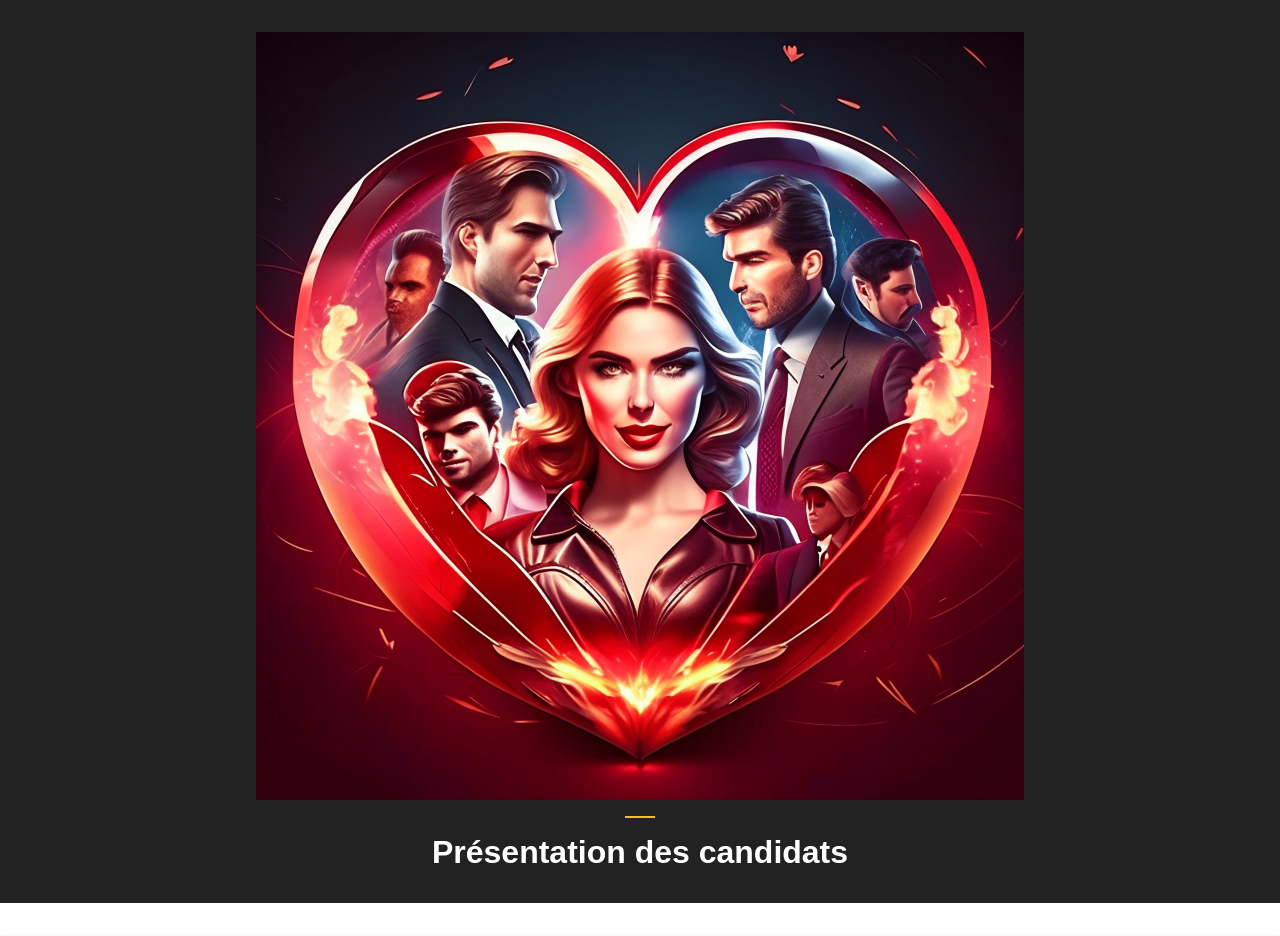
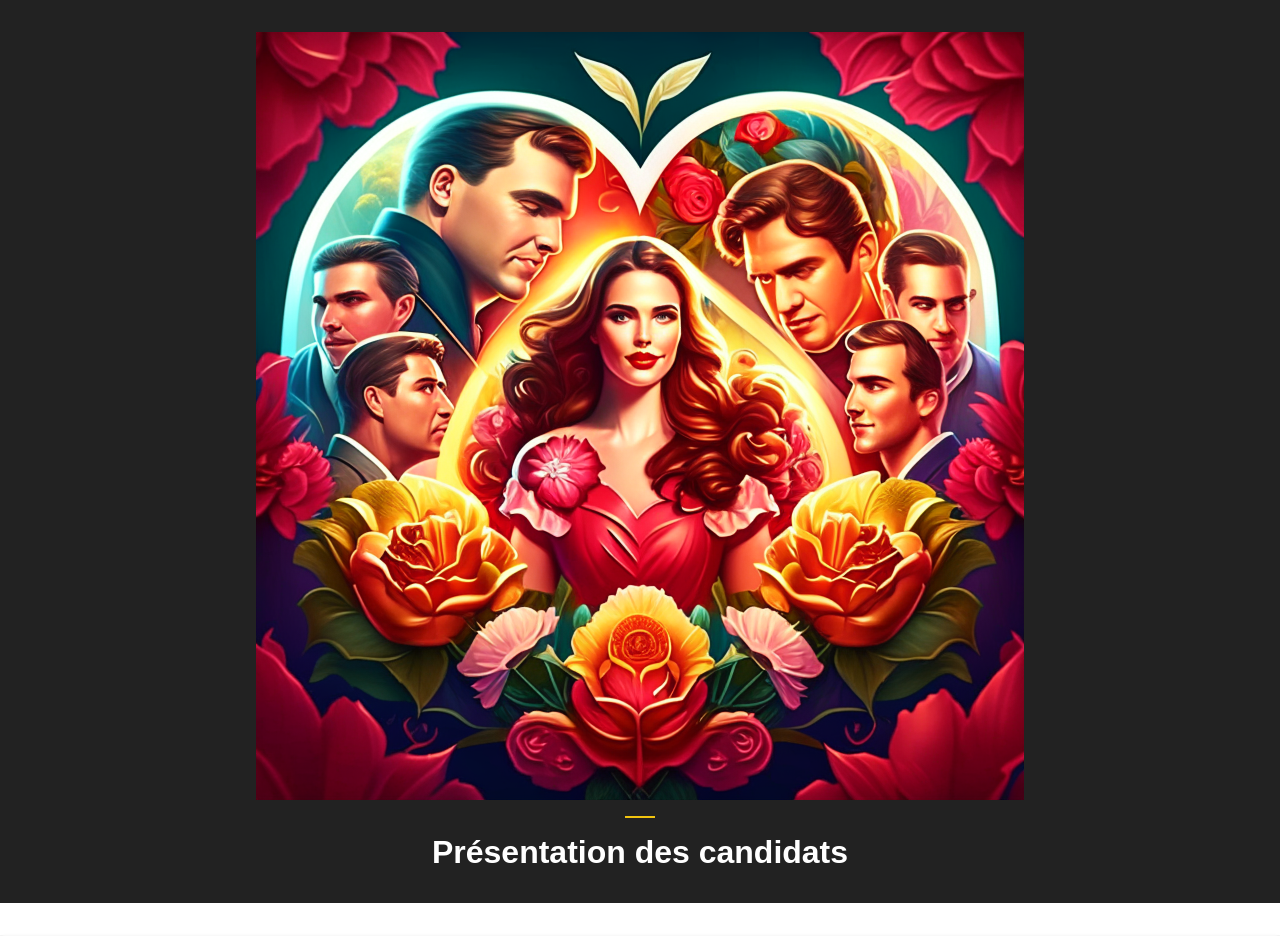
Before and after one commit to bbeyrie/bachelorgatepwa, a FastAPI app: template templates/story.html in a window 1280 px wide. Shown: the top 936 px of the page. Run offline with FastAPI, Linux system fonts and the light colour scheme; the template is opened without the code that fills it, so the values that code supplies are empty.

Commit message:
change story image

```diff
--- a/templates/story.html
+++ b/templates/story.html
@@ -206,7 +206,7 @@
 <body>
     <div class="position-relative vh-100 d-flex flex-column align-items-center justify-content-center" style="background-size: cover; background-repeat: no-repeat; background-position: center; background-color: white;">
         <div class="header">
-            <img src="/static/images/imagine-an-icon-heart-shaped-for-an-application-li.png" alt="Header Image" class="header-image">
+            <img src="/static/images/imagine-an-icon-heart-shaped-for-an-application-li-top.png" alt="Header Image" class="header-image">
             <div class="divider"></div>
             <h1>Présentation des candidats</h1>
         </div>
```
